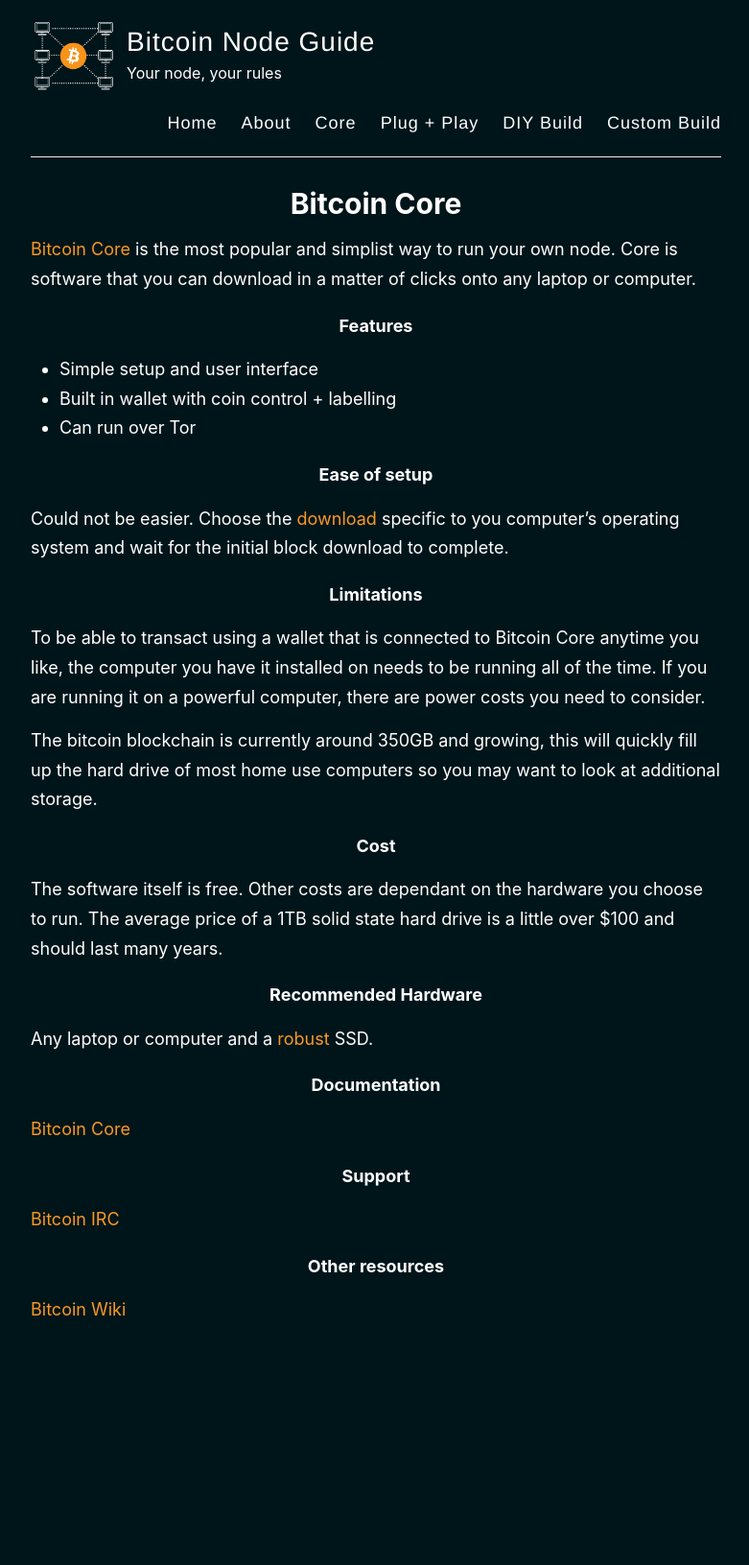
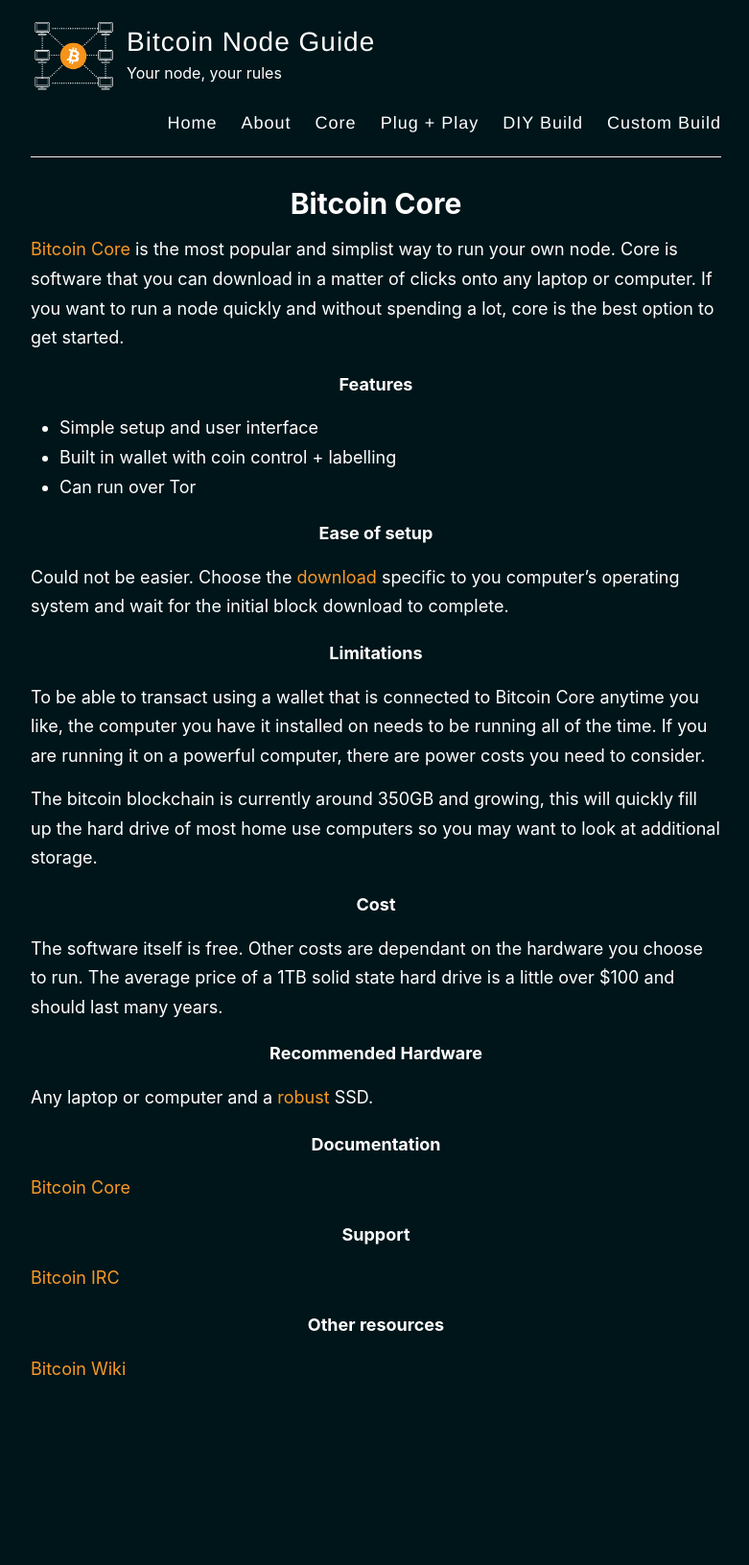
Before and after one commit to BitcoinQnA/node-guide, a Jekyll site: the page built from _pages/core.md, in a window 1280 px wide. Shown: the whole page at 96% size, without its empty margins (248-1029 px from the left). Built offline with Jekyll 4.4.1, drawn with Linux system fonts in a browser that asks for light colours; before the commit the page ends 1570 px from its top, so only the background shows below that.

Commit message:
Update core.md

```diff
--- a/_pages/core.md
+++ b/_pages/core.md
@@ -4,7 +4,7 @@
 permalink: /core/
 ---
 
-[Bitcoin Core](https://bitcoincore.org/) is the most popular and simplist way to run your own node. Core is software that you can download in a matter of clicks onto any laptop or computer.
+[Bitcoin Core](https://bitcoincore.org/) is the most popular and simplist way to run your own node. Core is software that you can download in a matter of clicks onto any laptop or computer. If you want to run a node quickly and without spending a lot, core is the best option to get started.
 
 #### Features
 
```
